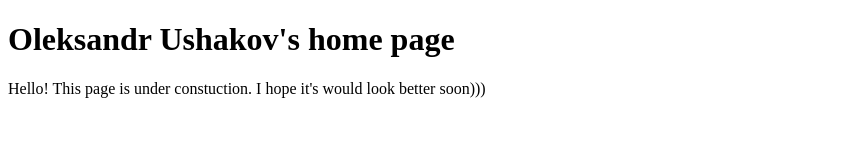
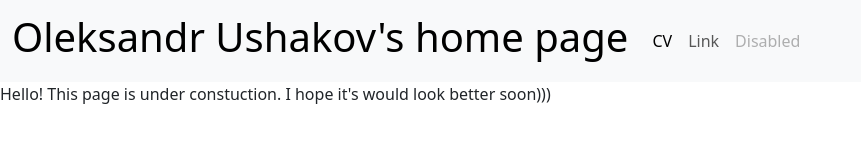
Before and after one commit to OleksandrUshakov/OleksandrUshakov.github.io, a website: page index.html in a window 1280 px wide. Shown: the whole page, without its empty margins (0-861 px from the left). Drawn offline with nearby package versions, Linux system fonts and the light colour scheme.

Commit message:
import of bootstrap

```diff
--- a/index.html
+++ b/index.html
@@ -1,10 +1,34 @@
 <!DOCTYPE html>
-<html>
+<html lang="en">
   <head>
+    <meta charset="utf-8">
+    <meta name="viewport" content="width=device-width, initial-scale=1">
     <title>Oleksandr Ushakov's home page</title>
+    <link href="https://cdn.jsdelivr.net/npm/bootstrap@5.3.2/dist/css/bootstrap.min.css" rel="stylesheet" integrity="sha384-T3c6CoIi6uLrA9TneNEoa7RxnatzjcDSCmG1MXxSR1GAsXEV/Dwwykc2MPK8M2HN" crossorigin="anonymous">
   </head>
   <body>
-    <h1>Oleksandr Ushakov's home page</h1>
+    <nav class="navbar navbar-expand-lg bg-body-tertiary">
+      <div class="container-fluid">
+        <a class="navbar-brand" href="#"><h1>Oleksandr Ushakov's home page</h1></a>
+        <button class="navbar-toggler" type="button" data-bs-toggle="collapse" data-bs-target="#navbarSupportedContent" aria-controls="navbarSupportedContent" aria-expanded="false" aria-label="Toggle navigation">
+          <span class="navbar-toggler-icon"></span>
+        </button>
+        <div class="collapse navbar-collapse" id="navbarSupportedContent">
+          <ul class="navbar-nav me-auto mb-2 mb-lg-0">
+            <li class="nav-item">
+              <a class="nav-link active" aria-current="page" href="#cv">CV</a>
+            </li>
+            <li class="nav-item">
+              <a class="nav-link" href="#">Link</a>
+            </li>
+            <li class="nav-item">
+              <a class="nav-link disabled" aria-disabled="true">Disabled</a>
+            </li>
+          </ul>
+        </div>
+      </div>
+    </nav>
     <p>Hello! This page is under constuction. I hope it's would look better soon)))</p>
+    <script src="https://cdn.jsdelivr.net/npm/bootstrap@5.3.2/dist/js/bootstrap.bundle.min.js" integrity="sha384-C6RzsynM9kWDrMNeT87bh95OGNyZPhcTNXj1NW7RuBCsyN/o0jlpcV8Qyq46cDfL" crossorigin="anonymous"></script>
   </body>
 </html>
--- /dev/null
+++ b/package.json
@@ -0,0 +1,5 @@
+{
+  "dependencies": {
+    "bootstrap": "^5.3.2"
+  }
+}
```
Also changed, not shown: 1 other file.
